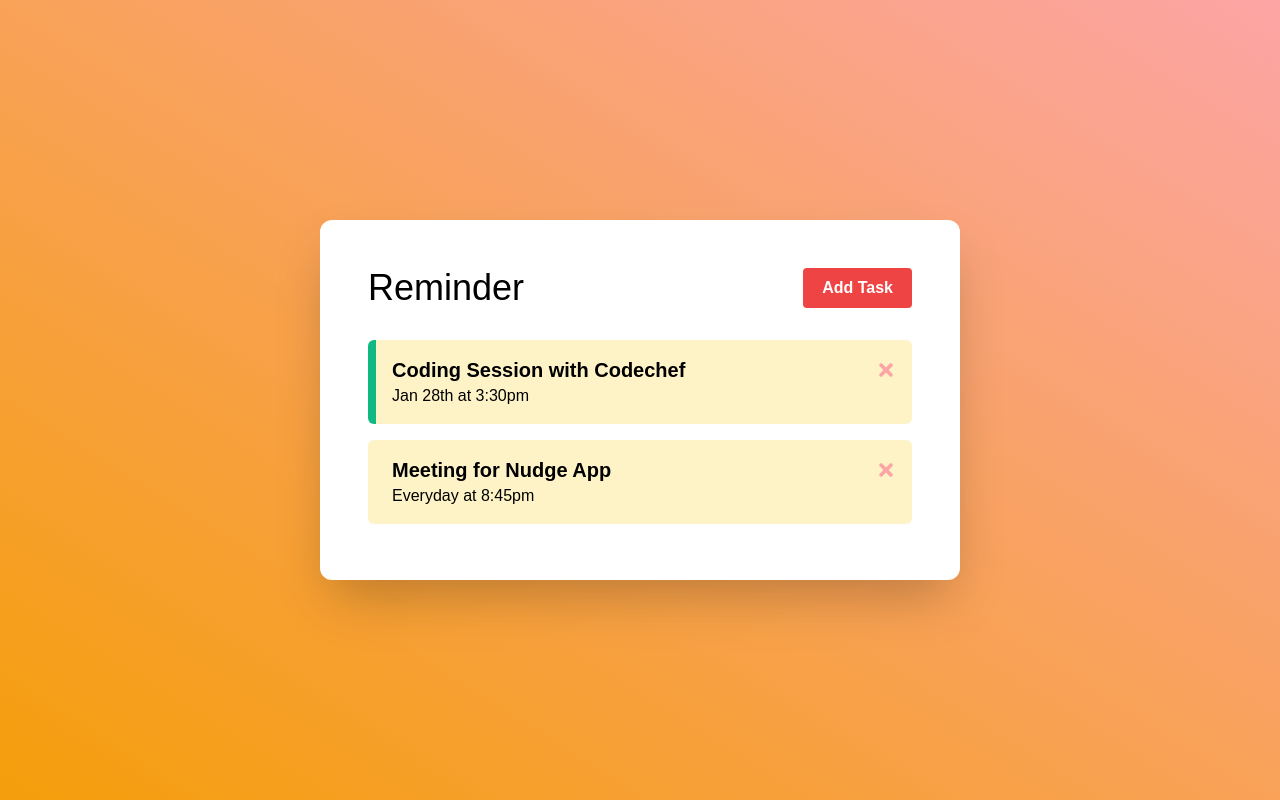
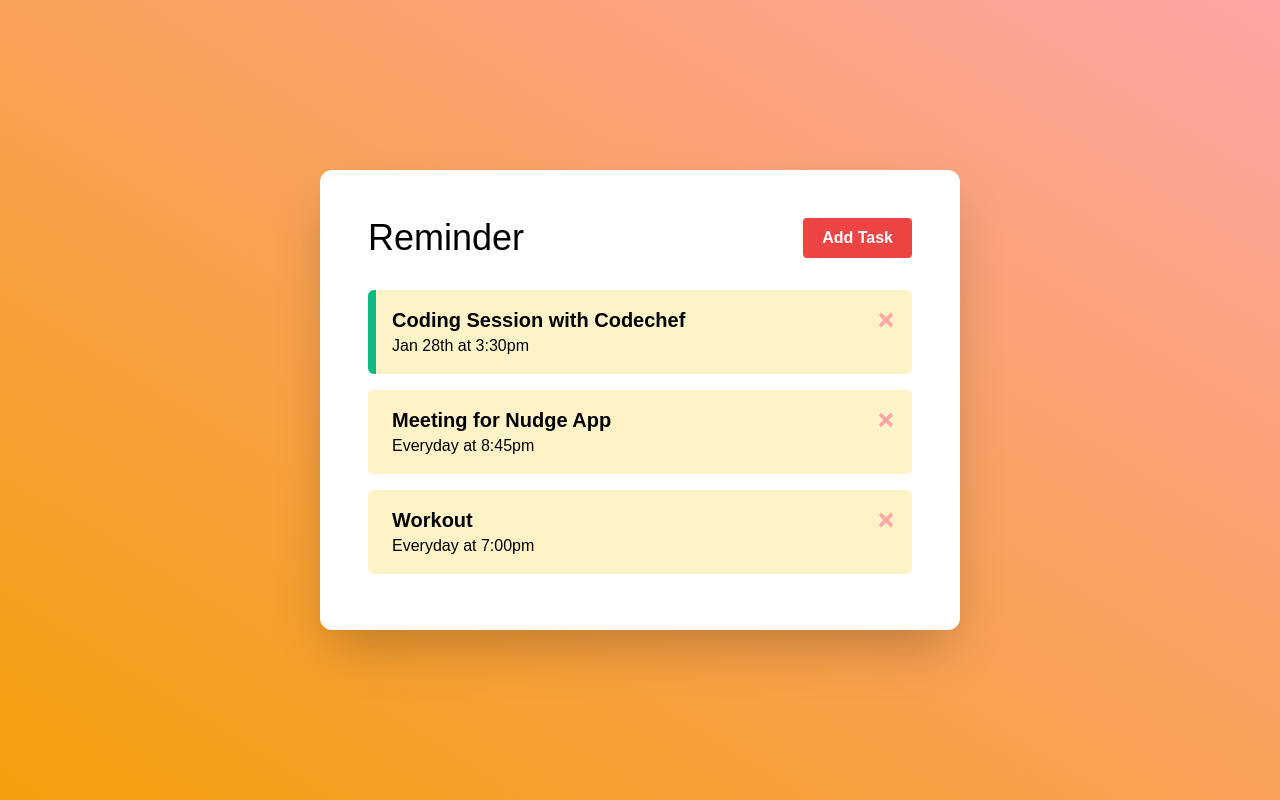
Before and after one commit to AbhinavRobinson/one-react-app, a React (Create React App) app: page / in a window 1280 px wide. Built offline with nearby package versions, Linux system fonts and the light colour scheme.

Commit message:
(feat): add static tasks

```diff
--- a/src/App.tsx
+++ b/src/App.tsx
@@ -24,6 +24,12 @@ const App = () => {
       id: "2",
       text: "Meeting for Nudge App",
       day: "Everyday at 8:45pm",
+      reminder: false,
+    },
+    {
+      id: "3",
+      text: "Workout",
+      day: "Everyday at 7:00pm",
       reminder: false,
     },
   ]);
```
Also changed, not shown: 1 other file (tests, documents, lock files or other folders).
